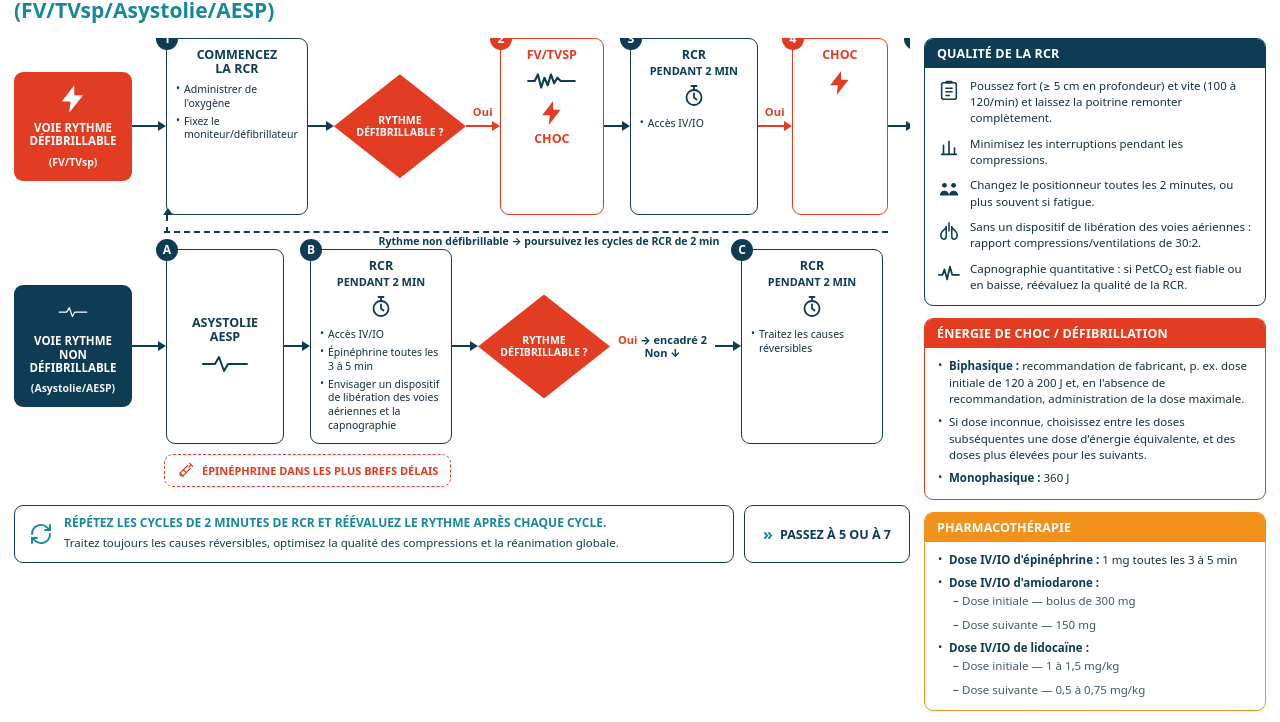
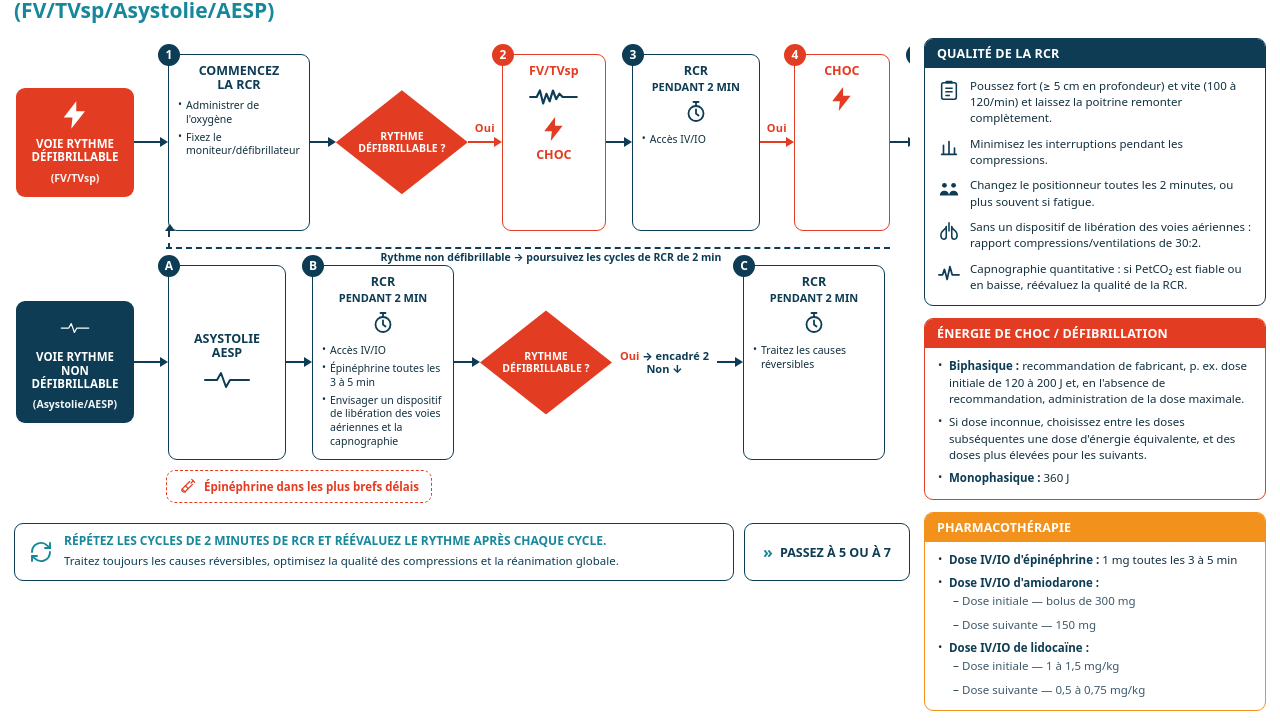
Before and after one commit to Poilon/arret-cardiaque, a plain HTML site: page index.html in a window 1280 px wide. Shown: the part 56-778 px from the top of the page. Drawn offline with Linux system fonts and the light colour scheme.

Commit message:
Corrige le rognage des pastilles numérotées et la casse de FV/TVsp
overflow-x:auto sur le conteneur de défilement force overflow-y à auto,
donc les pastilles positionnées à top:-11px étaient coupées : marge haute
ajoutée. « FV/TVsp » et l'encadré épinéphrine ne passent plus en capitales,
conformément à l'affiche.

Co-Authored-By: Claude Opus 5 (1M context) <noreply@anthropic.com>
Claude-Session: https://claude.ai/code/session_01HC5WddLoER96u1jmxs93Sb

```diff
--- a/index.html
+++ b/index.html
@@ -43,7 +43,9 @@
   @media(min-width:1080px){ .grid{grid-template-columns:minmax(0,2.62fr) minmax(255px,1fr)} }
 
   /* ---------------- flow ---------------- */
-  .flowscroll{overflow-x:auto;padding-bottom:4px}
+  /* overflow-x:auto force overflow-y à auto : sans marge haute, les pastilles
+     numérotées (top:-11px) seraient rognées par le conteneur de défilement. */
+  .flowscroll{overflow-x:auto;padding:16px 2px 6px}
   .flow{min-width:920px}
   .row{display:flex;align-items:stretch;gap:0}
   .row + .row{margin-top:16px}
@@ -138,7 +140,7 @@
   .epi{
     margin:10px 0 0 150px;display:inline-flex;align-items:center;gap:8px;
     border:1.6px dashed var(--red);border-radius:9px;padding:7px 12px;
-    color:var(--red);font-size:11px;font-weight:800;line-height:1.2;text-transform:uppercase;
+    color:var(--red);font-size:11.5px;font-weight:800;line-height:1.2;
   }
   .epi svg{width:17px;height:17px;flex:0 0 auto}
 
@@ -272,7 +274,7 @@
 
             <div class="node shock" style="flex-basis:104px">
               <span class="num r">2</span>
-              <span class="nt">FV/TVsp</span>
+              <span class="nt" style="text-transform:none">FV/TVsp</span>
               <svg style="width:52px;height:26px;color:var(--navy);margin:6px 0" aria-hidden="true"><use href="#vf"/></svg>
               <svg style="width:26px;height:26px;color:var(--red)" aria-hidden="true"><use href="#bolt"/></svg>
               <span class="nt" style="margin-top:6px">Choc</span>
```
